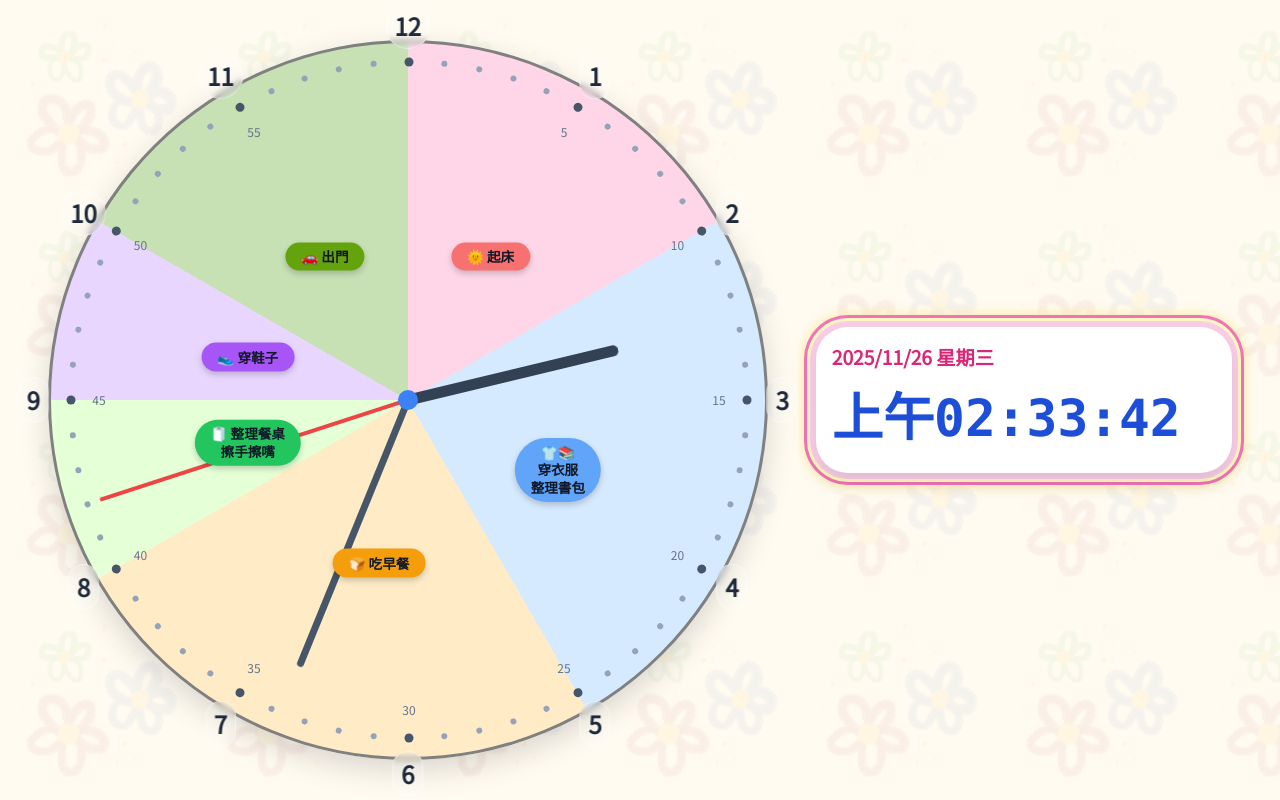
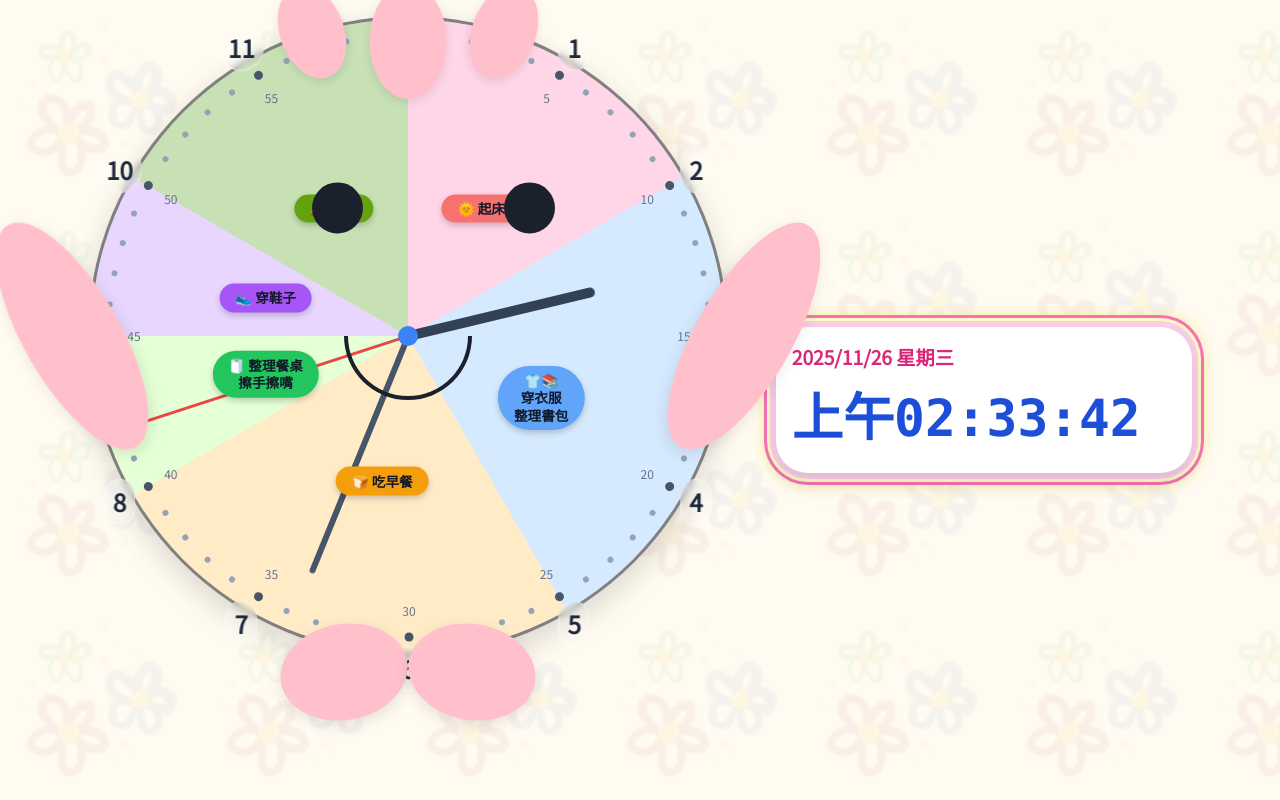
Before and after one commit to HannaHome/baby-clock2, a plain HTML site: page index.html in a window 1280 px wide. Drawn offline with nearby package versions, Linux system fonts and the light colour scheme.

Commit message:
Update index.html with clock face elements
Refactor HTML structure and add clock face features.

```diff
--- a/index.html
+++ b/index.html
@@ -3,13 +3,10 @@
 <head>
     <meta charset="UTF-8">
     <meta name="viewport" content="width=device-width, initial-scale=1.0">
-    <!-- 針對 Apple 裝置，讓網頁在加入主畫面後以全螢幕模式啟動 (隱藏地址列/瀏覽器介面) -->
-    <meta name="apple-mobile-web-app-capable" content="yes">
-    <!-- 設定狀態列的風格，讓內容延展到狀態列下方 -->
-    <meta name="apple-mobile-web-app-status-bar-style" content="black-translucent">
+    <!-- 針對 Apple 裝置，讓網頁在加入主畫面後以全螢幕模式啟動 (隱藏地址列/瀏覽器介面) --><meta name="apple-mobile-web-app-capable" content="yes">
+    <!-- 設定狀態列的風格，讓內容延展到狀態列下方 --><meta name="apple-mobile-web-app-status-bar-style" content="black-translucent">
     <title>寶寶作息時鐘</title>
-    <!-- 載入 Tailwind CSS CDN -->
-    <script src="https://cdn.tailwindcss.com"></script>
+    <!-- 載入 Tailwind CSS CDN --><script src="https://cdn.tailwindcss.com"></script>
     <style>
         /* 設定字體為 Noto Sans TC 以確保繁體中文的良好顯示，並使用 Inter 作為英數字體的備選 */
         @import url('https://fonts.googleapis.com/css2?family=Noto+Sans+TC:wght300;400;700&display=swap');
@@ -75,7 +72,7 @@
             );
             /* 依據要求，外框改為灰色 (50%黑 = #808080) */
             /* 1. 調整時鐘框線寬度為 3px */
-            /* 陰影保持使用 rgba，因為它是功能性的，且不涉及主要顏色設定 */
+            /* 陰影保持使用 rgba因為它是功能性的，且不涉及主要顏色設定 */
             box-shadow: 0 10px 30px rgba(0, 0, 0, 0.15), 0 0 0 3px #808080 inset;
         }
 
@@ -281,35 +278,141 @@
         /* 電子時鐘縮小調整區域 結束 */
         /* ---------------------------------------------------- */
 
+        /* ---------------------------------------------------- */
+        /* 新增：時鐘人臉部、四肢與頭髮樣式 */
+        /* ---------------------------------------------------- */
+        /* 眼睛 */
+        .clock-eye {
+            position: absolute;
+            width: 8%; /* 相對於時鐘寬度 */
+            height: 8%;
+            background-color: #1a202c; /* 深色 */
+            border-radius: 50%;
+            z-index: 90;
+            top: 30%; /* 距離時鐘頂部 */
+            transform: translateY(-50%);
+        }
+        .clock-eye.left {
+            left: 35%; /* 左眼位置 */
+        }
+        .clock-eye.right {
+            left: 65%; /* 右眼位置 */
+        }
+
+        /* 嘴巴 */
+        .clock-mouth {
+            position: absolute;
+            width: 20%;
+            height: 10%;
+            background-color: transparent;
+            border: 4px solid #1a202c; /* 深色邊框 */
+            border-top-left-radius: 0;
+            border-top-right-radius: 0;
+            border-bottom-left-radius: 50% 100%; /* 下半圓形 */
+            border-bottom-right-radius: 50% 100%; /* 下半圓形 */
+            z-index: 90;
+            top: 55%; /* 距離時鐘頂部 */
+            left: 50%;
+            transform: translate(-50%, -50%) rotate(0deg); /* 初始居中 */
+            border-top: none; /* 移除上邊框 */
+        }
+
+        /* 手 */
+        .clock-hand-arm {
+            position: absolute;
+            width: 15%; /* 粗細 */
+            height: 40%; /* 長度 */
+            background-color: #FFC0CB; /* 可愛粉色 */
+            border-radius: 50%;
+            z-index: 60;
+            top: 50%;
+            transform: translateY(-50%) rotate(0deg);
+            transform-origin: center center; /* 以自身中心旋轉 */
+            box-shadow: 0 5px 15px rgba(0,0,0,0.1);
+        }
+        .clock-hand-arm.left {
+            left: -10%; /* 從左側伸出 */
+            transform: translateY(-50%) rotate(-30deg); /* 稍微向上彎曲 */
+        }
+        .clock-hand-arm.right {
+            right: -10%; /* 從右側伸出 */
+            transform: translateY(-50%) rotate(30deg); /* 稍微向上彎曲 */
+        }
+
+        /* 腳 */
+        .clock-foot {
+            position: absolute;
+            width: 20%; /* 寬度 */
+            height: 15%; /* 高度 */
+            background-color: #FFC0CB; /* 可愛粉色 */
+            border-radius: 50%;
+            z-index: 60;
+            top: 95%; /* 從底部伸出 */
+            transform: translateX(-50%);
+            box-shadow: 0 5px 15px rgba(0,0,0,0.1);
+        }
+        .clock-foot.left {
+            left: 40%; /* 左腳位置 */
+            transform: translateX(-50%) rotate(-10deg);
+        }
+        .clock-foot.right {
+            left: 60%; /* 右腳位置 */
+            transform: translateX(-50%) rotate(10deg);
+        }
+
+        /* 頭髮 (多個小彎曲觸角) */
+        .clock-hair {
+            position: absolute;
+            background-color: #FFC0CB; /* 可愛粉色 */
+            border-radius: 50%;
+            z-index: 60;
+            top: -5%; /* 距離時鐘頂部 */
+            transform: translateX(-50%);
+            box-shadow: 0 3px 10px rgba(0,0,0,0.1);
+        }
+        .clock-hair.one {
+            width: 10%; height: 15%; left: 35%; transform: translateX(-50%) rotate(-20deg);
+        }
+        .clock-hair.two {
+            width: 12%; height: 18%; left: 50%; transform: translateX(-50%) rotate(0deg);
+        }
+        .clock-hair.three {
+            width: 10%; height: 15%; left: 65%; transform: translateX(-50%) rotate(20deg);
+        }
 
     </style>
 </head>
 <body class="overflow-hidden">
 
     <main id="app-container" class="min-h-screen flex flex-col justify-center items-center p-4 transition-all duration-300">
-        <!-- 傳統時鐘區塊 -->
-        <div id="analog-clock-wrapper" class="flex justify-center items-center">
+        <!-- 傳統時鐘區塊 --><div id="analog-clock-wrapper" class="flex justify-center items-center">
             <div id="analog-clock" class="analog-clock-container relative">
-                <!-- 12個小時刻度數字 -->
-                <div id="hour-numbers"></div>
-                <!-- 60個分鐘刻度 -->
-                <div id="minute-marks"></div>
-                <!-- 任務標籤 -->
-                <div id="task-labels"></div>
+                <!-- 時鐘的臉部特徵 --><div class="clock-eye left"></div>
+                <div class="clock-eye right"></div>
+                <div class="clock-mouth"></div>
 
-                <!-- 指針 -->
-                <div id="hour-hand" class="hand hour-hand"></div>
+                <!-- 時鐘的四肢 --><div class="clock-hand-arm left"></div>
+                <div class="clock-hand-arm right"></div>
+                <div class="clock-foot left"></div>
+                <div class="clock-foot right"></div>
+
+                <!-- 時鐘的頭髮 --><div class="clock-hair one"></div>
+                <div class="clock-hair two"></div>
+                <div class="clock-hair three"></div>
+
+                <!-- 12個小時刻度數字 --><div id="hour-numbers"></div>
+                <!-- 60個分鐘刻度 --><div id="minute-marks"></div>
+                <!-- 任務標籤 --><div id="task-labels"></div>
+
+                <!-- 指針 --><div id="hour-hand" class="hand hour-hand"></div>
                 <div id="minute-hand" class="hand minute-hand"></div>
                 <div id="second-hand" class="hand second-hand"></div>
 
-                <!-- 中心點 -->
-                <div class="center-dot"></div>
+                <!-- 中心點 --><div class="center-dot"></div>
             </div>
         </div>
 
-        <!-- 電子時鐘區塊 - 可愛的設計風格 -->
-        <!-- 移除了 bg-white p-6 rounded-3xl shadow-xl border-4 border-pink-200，改由 CSS 處理 -->
-        <div id="digital-clock" class="mt-8 text-center transition-all duration-300">
+        <!-- 電子時鐘區塊 - 可愛的設計風格 --><div id="digital-clock" class="mt-8 text-center transition-all duration-300">
             <div id="digital-date" class="digital-date-default-size text-pink-600 font-semibold mb-2 landscape-digital-date"></div>
             <div id="digital-time" class="text-blue-700 font-mono font-extrabold landscape-digital-time"></div>
         </div>
@@ -529,58 +632,62 @@
 
             if (isLandscape) {
                 // 橫式配置：時鐘在左，電子時鐘在右
-                appContainer.classList.add('flex-row', 'justify-center', 'gap-12', 'p-8');
+                appContainer.classList.add('flex-row', 'gap-12', 'justify-center');
+                root.style.setProperty('--clock-size', '80vh'); // 垂直空間優先
 
-                // 時鐘大小 = 螢幕高度 (90% 作為直徑)
-                const clockSize = window.innerHeight * 0.9;
-                root.style.setProperty('--clock-size', `${clockSize}px`);
+                // 調整電子時鐘的定位和文字對齊
+                digitalClock.classList.add('flex', 'flex-col', 'justify-center', 'text-left');
+                digitalClock.classList.remove('mt-8', 'text-center');
 
-                // 調整電子時鐘樣式
-                digitalClock.classList.add('flex', 'flex-col', 'justify-center', 'text-left');
+                // 調整時鐘在橫向模式下的頂部對齊 (稍微向上移)
+                analogClockWrapper.classList.add('self-start');
+                analogClockWrapper.classList.remove('self-center');
 
             } else {
-                // 直式配置：時鐘在上中，電子時鐘在下
-                appContainer.classList.add('flex-col', 'justify-start', 'gap-6', 'p-4');
+                // 直式配置：時鐘在上，電子時鐘在下
+                appContainer.classList.add('flex-col', 'gap-6', 'justify-start');
+                // 限制時鐘大小以確保電子時鐘有足夠空間，並使用較小的垂直比例
+                root.style.setProperty('--clock-size', '60vh');
 
-                // 時鐘大小 = 螢幕寬度 (90% 作為直徑，最大限制在 70vh 以避免過高)
-                const clockSize = Math.min(window.innerWidth * 0.9, window.innerHeight * 0.7);
-                root.style.setProperty('--clock-size', `${clockSize}px`);
+                // 調整電子時鐘的定位和文字對齊
+                digitalClock.classList.add('mt-8', 'text-center');
+                digitalClock.classList.remove('flex', 'flex-col', 'justify-center', 'text-left');
 
-                // 調整電子時鐘樣式
-                digitalClock.classList.add('mt-8', 'text-center');
+                // 調整時鐘在直向模式下的居中對齊
+                analogClockWrapper.classList.add('self-center');
+                analogClockWrapper.classList.remove('self-start');
             }
 
-            // 重新繪製刻度和標籤以適應新的時鐘尺寸
+            // 重新繪製刻度以適應新的時鐘大小
             createHourNumbers();
             createMinuteMarks();
             createTaskLabels();
         }
 
         // =======================================================
-        // 3. 初始化和事件監聽
+        // 3. 初始載入與事件監聽
         // =======================================================
 
-        // 首次運行時初始化佈局和時鐘
-        window.onload = function() {
+        /** * 啟動時鐘和佈局監聽
+         */
+        function startClock() {
+            // 初始化佈局和時鐘大小
             updateLayout();
+            // 立即更新一次時間
             updateAnalogClock();
             updateDigitalClock();
 
-            // 每秒更新一次指針和電子時鐘
-            setInterval(() => {
-                updateAnalogClock();
-                updateDigitalClock();
-            }, 1000);
+            // 每秒更新時鐘指針和電子時鐘
+            setInterval(updateAnalogClock, 1000);
+            setInterval(updateDigitalClock, 1000);
+        }
 
-            // 監聽視窗大小變化，以調整佈局
-            let resizeTimer;
-            window.addEventListener('resize', () => {
-                clearTimeout(resizeTimer);
-                // 限制 resize 頻率以優化性能
-                resizeTimer = setTimeout(updateLayout, 200);
-            });
-        };
+        // 監聽螢幕方向/大小改變
+        window.addEventListener('resize', updateLayout);
+
+        // 頁面載入完成後啟動
+        window.onload = startClock;
+
     </script>
 </body>
-
 </html>
```
